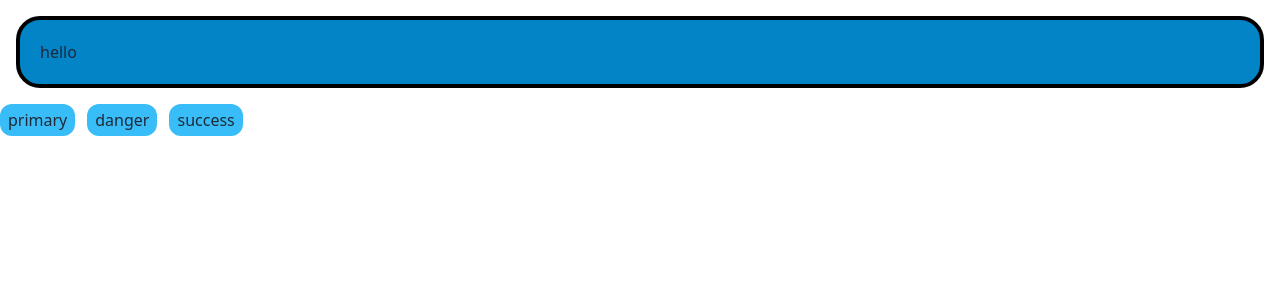
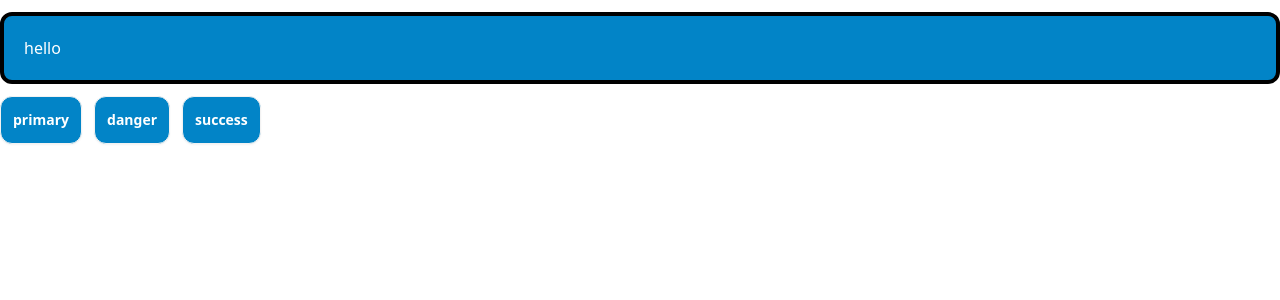
Before and after one commit to frame88/angular-evolution, an Angular app: page /first in a window 1280 px wide. Shown: the top 300 px of the page. Built offline with nearby package versions, Linux system fonts and the light colour scheme.

Commit message:
versione equivalente ma con @apply nel css, rende l'html piu pulito

```diff
--- a/src/app/first-c-tailwind/first-c-tailwind.component.html
+++ b/src/app/first-c-tailwind/first-c-tailwind.component.html
@@ -1,13 +1,13 @@
-<div class="border-4 border-black rounded-3xl p-5 m-4" [ngClass]="{
-        'bg-sky-600 text-white': alert.type === 'primary',
-        'bg-red-600 text-white': alert.type === 'danger',
-        'bg-green-200 text-black': alert.type === 'success',
+<div class="alert" [ngClass]="{
+        'alert-primary': alert.type === 'primary',
+        'alert-danger': alert.type === 'danger',
+        'alert-success': alert.type === 'success',
       }">
     {{ alert.msg }}
 </div>
 
 <div class="flex gap-3">
-    <button (click)="alert = {msg: 'hello 1', type: 'primary'}" class="bg-sky-400 px-2 py-1 rounded-xl">primary</button>
-    <button (click)="alert = {msg: 'hello 2', type: 'danger'}" class="bg-sky-400 px-2 py-1 rounded-xl">danger</button>
-    <button (click)="alert = {msg: 'hello 3', type: 'success'}" class="bg-sky-400 px-2 py-1 rounded-xl">success</button>
+    <button class="btn" (click)="alert = {msg: 'hello 1', type: 'primary'}">primary</button>
+    <button class="btn" (click)="alert = {msg: 'hello 2', type: 'danger'}">danger</button>
+    <button class="btn" (click)="alert = {msg: 'hello 3', type: 'success'}">success</button>
 </div>
--- a/src/app/first-c-tailwind/first-c-tailwind.component.scss
+++ b/src/app/first-c-tailwind/first-c-tailwind.component.scss
@@ -0,0 +1,19 @@
+.btn {
+    @apply bg-sky-600 px-3 py-1 rounded-xl text-white
+}
+
+.alert {
+    @apply border-4 border-black rounded-xl p-5 my-3
+}
+
+.alert-primary {
+    @apply bg-sky-600 text-white
+}
+
+.alert-danger {
+    @apply bg-red-600 text-white
+}
+
+.alert-success {
+    @apply bg-green-200 text-black
+}
```
